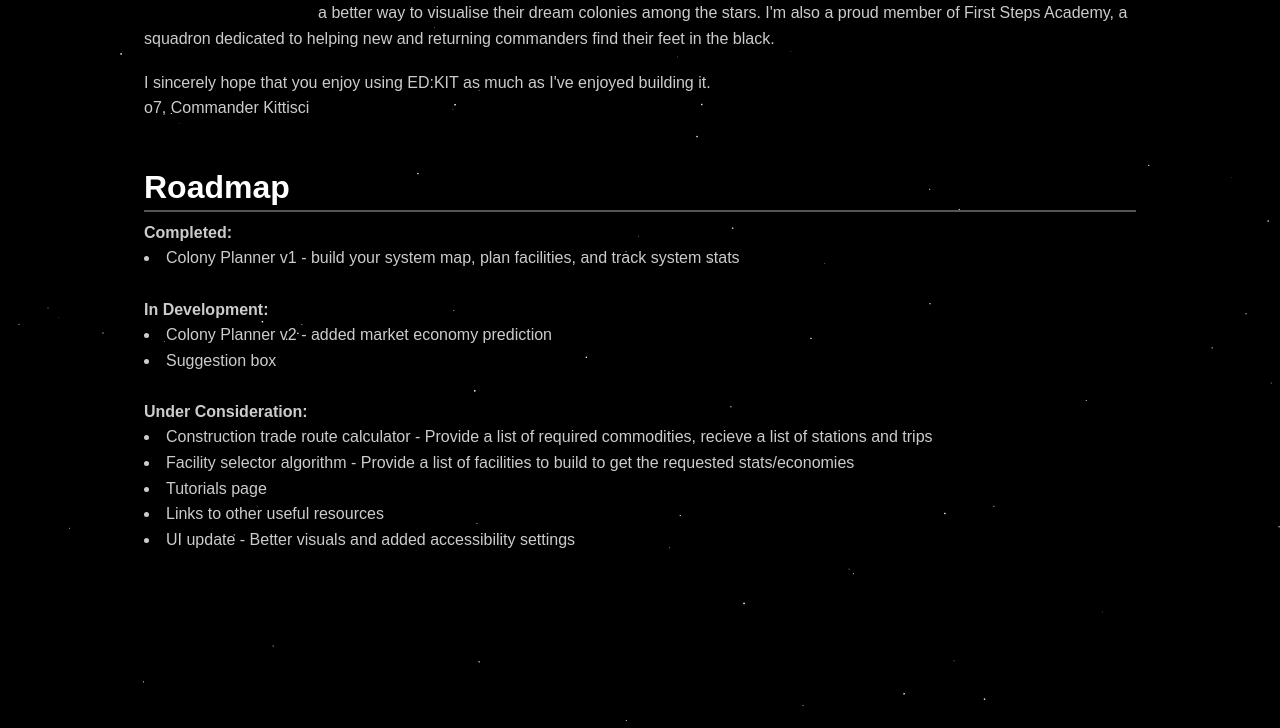
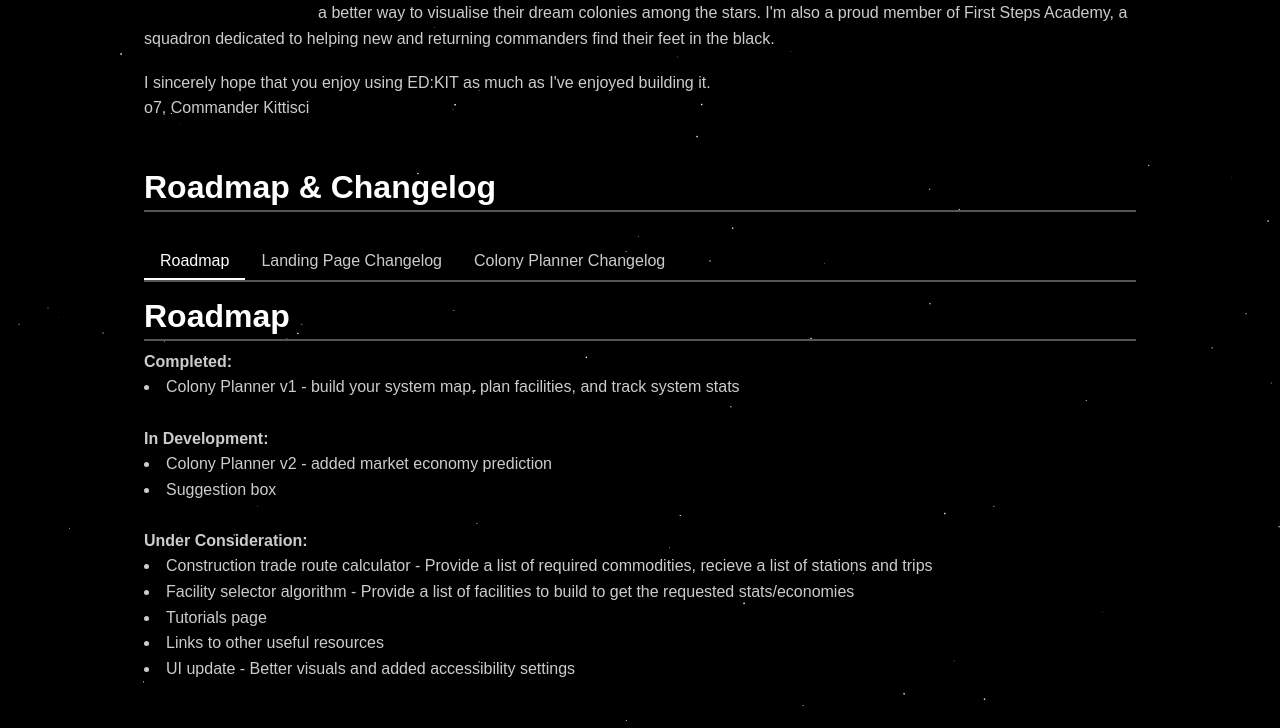
Before and after one commit to Kittisci-git/ED-KIT, a Flask app: page / in a window 1280 px wide. Shown: the part 1421-2149 px from the top of the page. Run offline with Flask 3, Linux system fonts and the light colour scheme.

Commit message:
Updating to v1_0_0 for landing and colPlanner

```diff
--- a/templates/landing.html
+++ b/templates/landing.html
@@ -128,6 +128,27 @@
       border-radius: 4px;
       border: 1px solid #555;
     }
+    .tab-container {
+      margin-top: 2rem;
+    }
+    .tab-buttons {
+      display: flex;
+      border-bottom: 2px solid #555;
+    }
+    .tab-button {
+      padding: 0.5rem 1rem;
+      cursor: pointer;
+      color: #ccc;
+      user-select: none;
+      transition: color 0.3s;
+    }
+    .tab-button.active {
+      color: #fff;
+      border-bottom: 2px solid #fff;
+    }
+    .tab-content {
+      padding-top: 1rem;
+    }
       </style>
 </head>
 <body>
@@ -146,7 +167,20 @@
       <section id="tools-info" class="info-section"></section>
       <section id="about-site" class="info-section"></section>
       <section id="about-me" class="info-section"></section>
-      <section id="roadmap" class="info-section"></section>
+      <section id="roadmap" class="info-section">
+        <h2>Roadmap &amp; Changelog</h2>
+        <div class="tab-container">
+          <div class="tab-buttons">
+            <div class="tab-button active" data-tab="roadmap">Roadmap</div>
+            <div class="tab-button"      data-tab="landingPage">Landing Page Changelog</div>
+            <div class="tab-button"      data-tab="colPlanner">Colony Planner Changelog</div>
+            <!-- add more tool tabs here -->
+          </div>
+          <div class="tab-content" id="tab-content">
+            <!-- content will be injected here -->
+          </div>
+        </div>
+      </section>
     </div>
   </div>
 
@@ -202,13 +236,44 @@
           setTimeout(() => window.location.href = btn.href, 1000);
         });
       });
-      ['about-site','tools-info','about-me','roadmap'].forEach(id => {
+      ['about-site','tools-info','about-me'].forEach(id => {
         fetch(`/static/content/${id}.html`)
           .then(res => res.ok ? res.text() : Promise.reject(res.statusText))
           .then(html => {
             document.getElementById(id).innerHTML = html;
           })
           .catch(err => console.error(`Failed to load ${id}:`, err));
+        // ─── Roadmap & Changelog tab logic ─────────────────
+        const tabs      = document.querySelectorAll('.tab-button');
+        const tabContent= document.getElementById('tab-content');
+        const fragments = {};
+
+        // load roadmap + changelog
+        Promise.all([
+          fetch('/static/content/roadmap.html')
+            .then(r => r.ok ? r.text() : Promise.reject())
+            .then(html => fragments.roadmap = html),
+          fetch('/static/content/changelog-landingPage.html')
+            .then(r => r.ok ? r.text() : Promise.reject())
+            .then(html => fragments.landingPage = html),
+          fetch('/static/content/changelog-colPlanner.html')
+            .then(r => r.ok ? r.text() : Promise.reject())
+            .then(html => fragments.colPlanner = html)
+        ]).then(() => {
+          // show the roadmap by default
+          tabContent.innerHTML = fragments.roadmap;
+        });
+
+        tabs.forEach(btn => {
+          btn.addEventListener('click', () => {
+            // activate clicked tab
+            tabs.forEach(b => b.classList.remove('active'));
+            btn.classList.add('active');
+            // swap content
+            const key = btn.dataset.tab;
+            tabContent.innerHTML = fragments[key] || `<p>No data for ${key}</p>`;
+          });
+        });
       });
     });
   </script>
```
Also changed, not shown: templates/colPlanner.html (+13 -4 lines).
